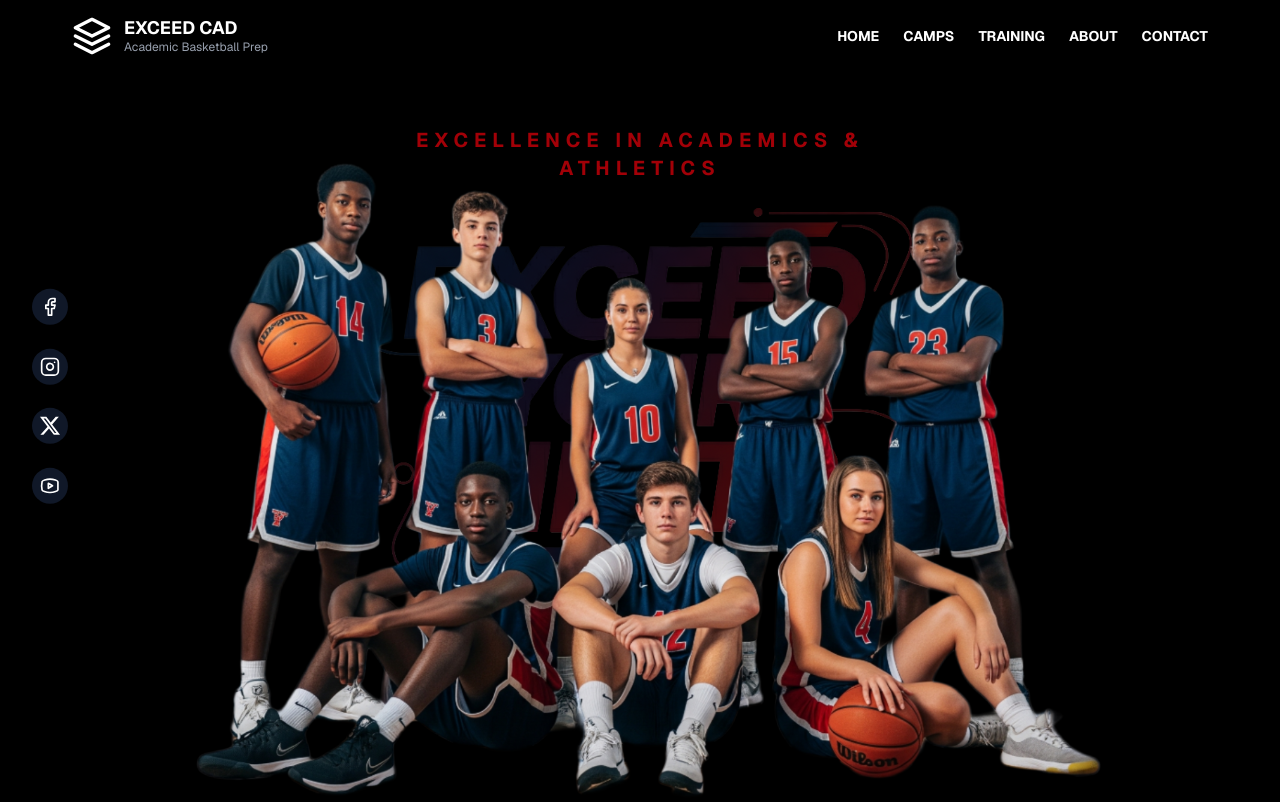
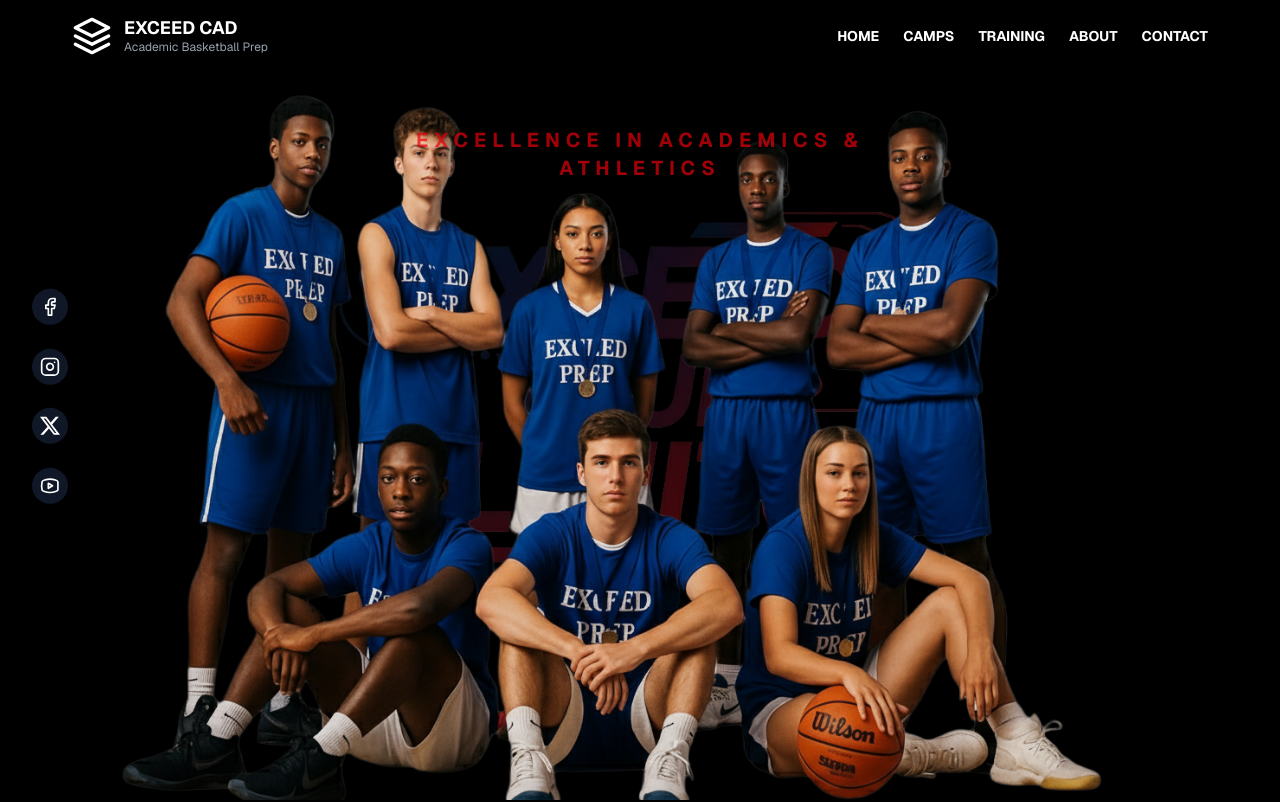
Before and after one commit to digitalmarketingcanada5/basketball_website, a Next.js app: page / in a window 1280 px wide. Shown: the top 802 px of the page. Built offline with nearby package versions, Linux system fonts and the light colour scheme.

Commit message:
Update hero image in HeroSection component

```diff
--- a/src/components/home/HeroSection.jsx
+++ b/src/components/home/HeroSection.jsx
@@ -74,7 +74,7 @@ const HeroSection = () => {
           }}
         >
           <img
-            src="/images/hero-athletes.png"
+            src="/images/hero-athletes2.png"
             alt="Exceed CAD Student Athletes"
             className="w-full max-w-6xl h-[90%] object-contain object-bottom"
           />
```
Also changed, not shown: public/images/hero-athletes2.png (added).
